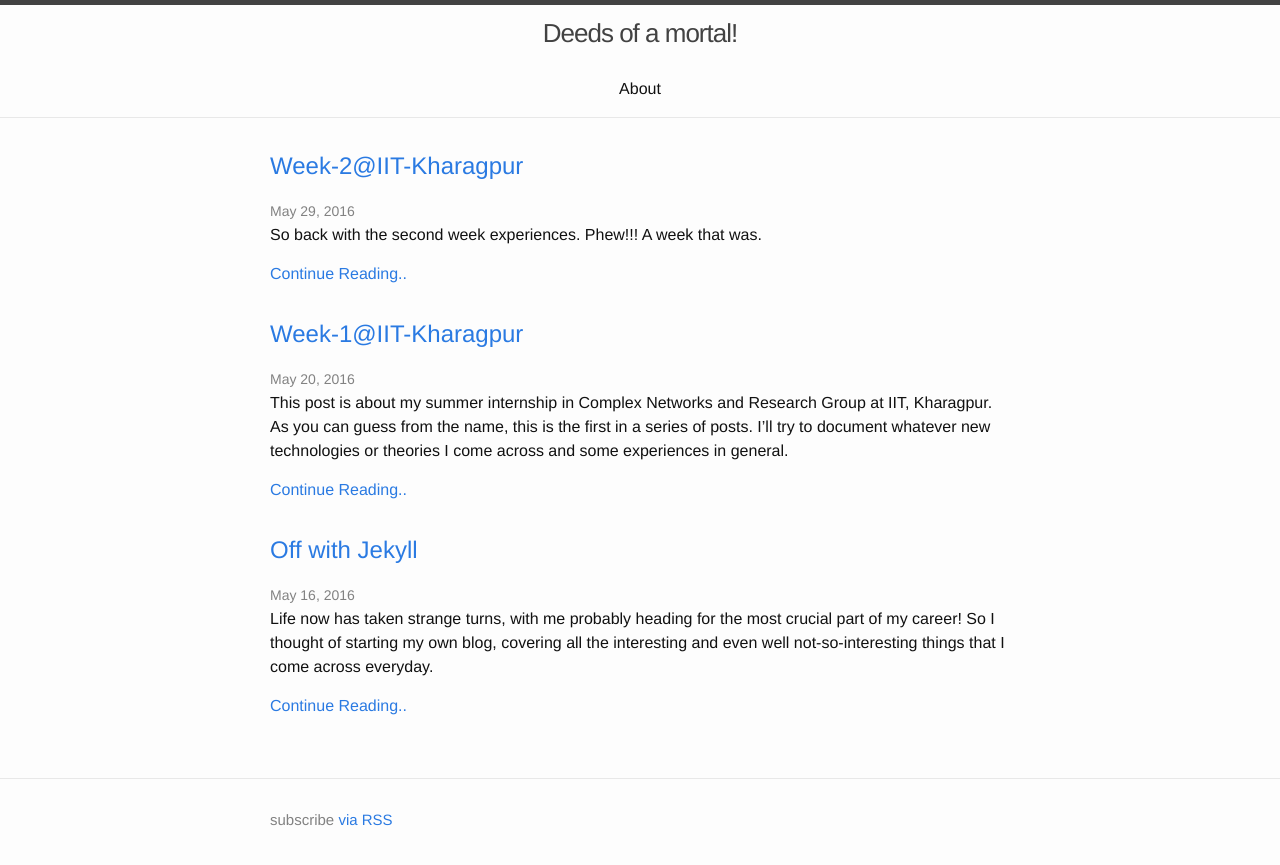
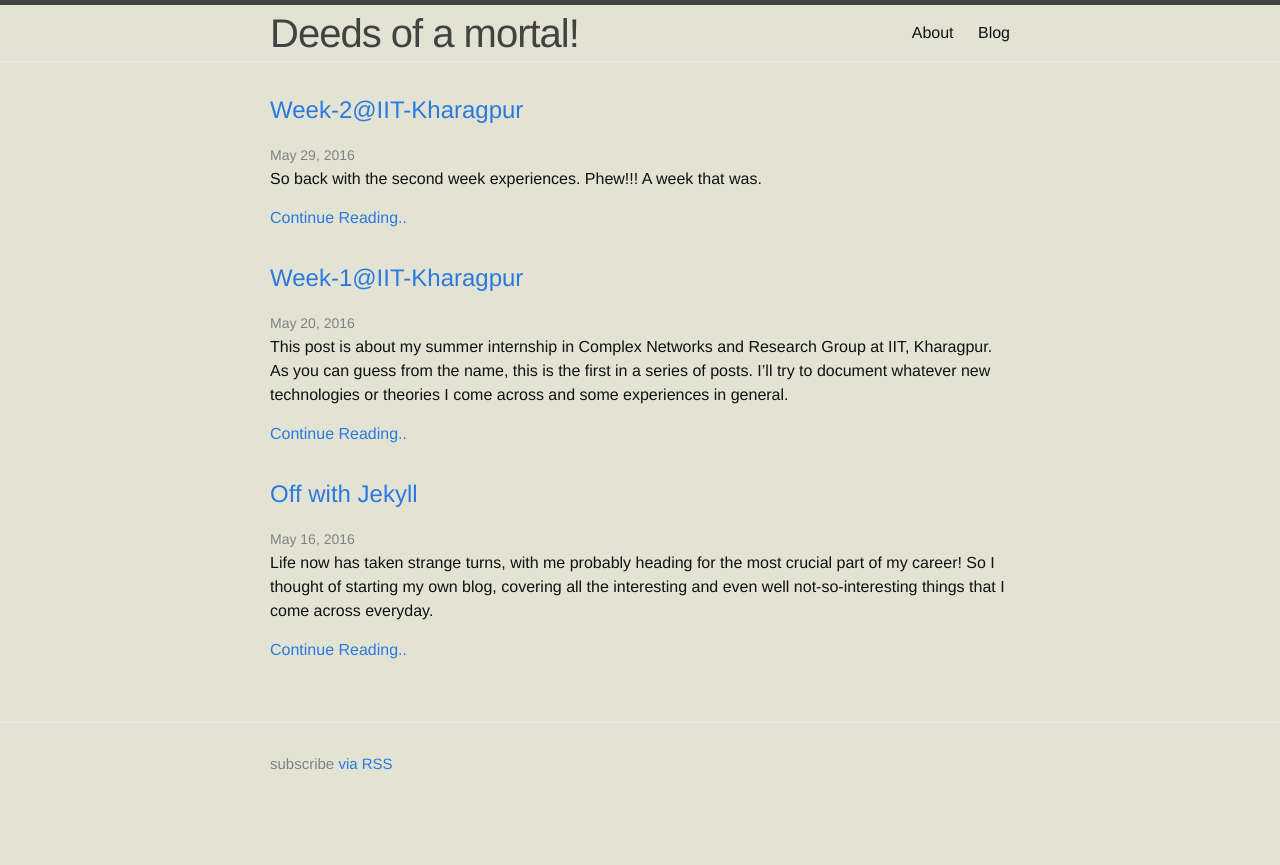
Before and after one commit to smitbose/smitbose.github.io, a Jekyll site: the page built from index.html, in a window 1280 px wide. Shown: the top 865 px of the page. Built offline with Jekyll 4.4.1, drawn with Linux system fonts in a browser that asks for light colours.

Commit message:
Changed header placement

```diff
--- a/_includes/header.html
+++ b/_includes/header.html
@@ -3,7 +3,7 @@
   <div class="wrapper">
 
       <a class="site-title" href="{{ site.baseurl }}/">{{ site.title }}</a>
-      <br/>
+
 
     <nav class="site-nav">
       <a href="#" class="menu-icon">
--- a/_sass/_layout.scss
+++ b/_sass/_layout.scss
@@ -11,12 +11,12 @@
 }
 
 .site-title {
-    font-size: 26px;
+    font-size: 40px;
     font-weight: 300;
     line-height: 56px;
     letter-spacing: -1px;
     margin-bottom: 0;
-    //float: left;
+    float: left;
 
     &,
     &:visited {
@@ -25,7 +25,7 @@
 }
 
 .site-nav {
-    //float: right;
+    float: right;
     line-height: 56px;
 
     .menu-icon {
--- a/css/main.scss
+++ b/css/main.scss
@@ -15,7 +15,7 @@ $base-line-height: 1.5;
 $spacing-unit:     30px;
 
 $text-color:       #111;
-$background-color: #fdfdfd;
+$background-color: #e3e3d3;
 $brand-color:      #2a7ae2;
 
 $grey-color:       #828282;
--- a/index.html
+++ b/index.html
@@ -1,5 +1,6 @@
 ---
 layout: default
+title: Blog
 ---
 
 <div class="home">
```
Also changed, not shown: 2 other files.
